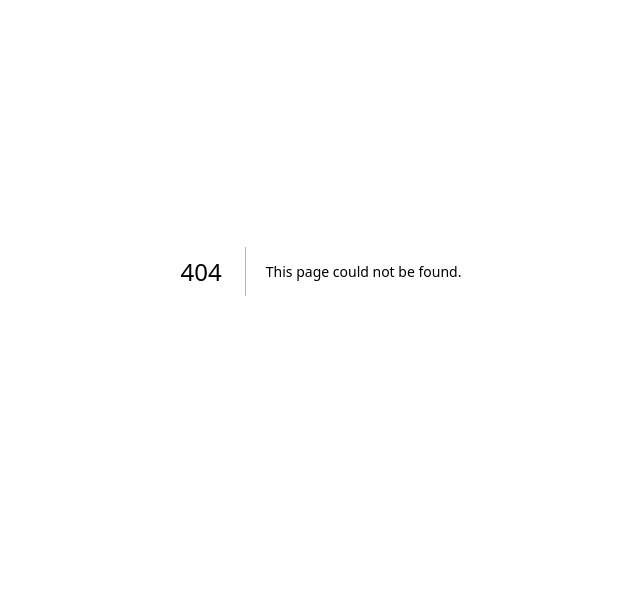
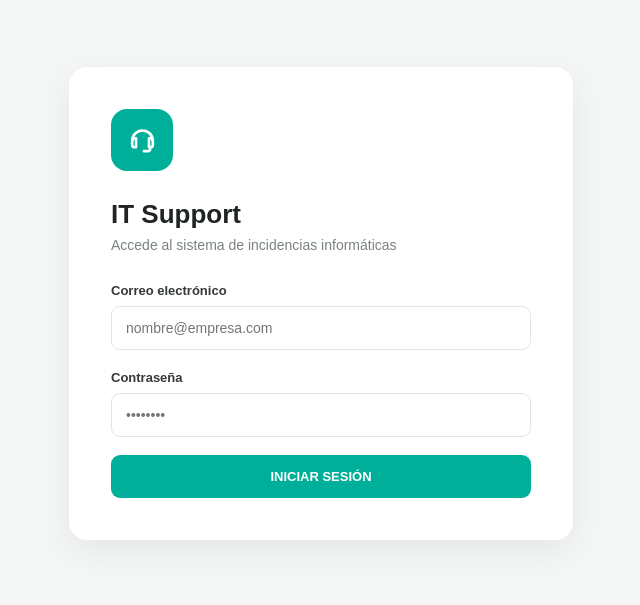
Before and after one commit to raqbranding/gci-it-tickets, a Next.js app: page /login in a window 1280 px wide. Before the commit this address had no page. Shown: the part 129-734 px from the top of the page, without its empty margins (319-959 px from the left). Built offline with nearby package versions, Linux system fonts and the light colour scheme; no server answers.

Commit message:
Implement login page with email and password

```diff
--- /dev/null
+++ b/app/login/page.tsx
@@ -0,0 +1,228 @@
+"use client";
+
+import { useState } from "react";
+import { useRouter } from "next/navigation";
+import { supabase } from "../../lib/supabase";
+
+export default function LoginPage() {
+  const router = useRouter();
+
+  const [email, setEmail] = useState("");
+  const [password, setPassword] = useState("");
+  const [loading, setLoading] = useState(false);
+  const [error, setError] = useState("");
+
+  async function handleLogin(e: React.FormEvent<HTMLFormElement>) {
+    e.preventDefault();
+
+    setLoading(true);
+    setError("");
+
+    const { data, error: loginError } =
+      await supabase.auth.signInWithPassword({
+        email,
+        password,
+      });
+
+    if (loginError || !data.user) {
+      setError("Correo electrónico o contraseña incorrectos.");
+      setLoading(false);
+      return;
+    }
+
+    // Comprobar que el usuario tiene acceso a IT Tickets
+    const { data: acceso, error: accesoError } = await supabase
+      .from("it_usuarios")
+      .select("rol, activo")
+      .eq("user_id", data.user.id)
+      .maybeSingle();
+
+    if (accesoError || !acceso || !acceso.activo) {
+      await supabase.auth.signOut();
+
+      setError(
+        "Tu usuario no tiene acceso al sistema de incidencias informáticas."
+      );
+
+      setLoading(false);
+      return;
+    }
+
+    router.push("/");
+    router.refresh();
+  }
+
+  return (
+    <main
+      style={{
+        minHeight: "100vh",
+        background: "#f5f7f7",
+        display: "flex",
+        alignItems: "center",
+        justifyContent: "center",
+        padding: "24px",
+        fontFamily: "'Poppins', Arial, sans-serif",
+      }}
+    >
+      <div
+        style={{
+          width: "100%",
+          maxWidth: "420px",
+          background: "#ffffff",
+          borderRadius: "18px",
+          padding: "42px",
+          boxShadow: "0 10px 35px rgba(0,0,0,0.07)",
+        }}
+      >
+        {/* ICONO SUPPORT */}
+        <div
+          style={{
+            width: "62px",
+            height: "62px",
+            borderRadius: "16px",
+            background: "#00AF9A",
+            display: "flex",
+            alignItems: "center",
+            justifyContent: "center",
+            marginBottom: "28px",
+          }}
+        >
+          <svg
+            width="31"
+            height="31"
+            viewBox="0 0 24 24"
+            fill="none"
+            stroke="white"
+            strokeWidth="2"
+            strokeLinecap="round"
+            strokeLinejoin="round"
+          >
+            <path d="M4 13a8 8 0 0 1 16 0" />
+            <path d="M18 19c0 1.1-.9 2-2 2h-3" />
+            <path d="M4 13v3a2 2 0 0 0 2 2h1v-7H6a2 2 0 0 0-2 2Z" />
+            <path d="M20 13v3a2 2 0 0 1-2 2h-1v-7h1a2 2 0 0 1 2 2Z" />
+          </svg>
+        </div>
+
+        <h1
+          style={{
+            margin: "0 0 7px",
+            fontSize: "26px",
+            fontWeight: 700,
+            color: "#202424",
+          }}
+        >
+          IT Support
+        </h1>
+
+        <p
+          style={{
+            margin: "0 0 30px",
+            color: "#7b8282",
+            fontSize: "14px",
+          }}
+        >
+          Accede al sistema de incidencias informáticas
+        </p>
+
+        <form onSubmit={handleLogin}>
+          <label
+            style={{
+              display: "block",
+              marginBottom: "8px",
+              color: "#343838",
+              fontSize: "13px",
+              fontWeight: 600,
+            }}
+          >
+            Correo electrónico
+          </label>
+
+          <input
+            type="email"
+            value={email}
+            onChange={(e) => setEmail(e.target.value)}
+            required
+            autoComplete="email"
+            placeholder="nombre@empresa.com"
+            style={{
+              width: "100%",
+              boxSizing: "border-box",
+              padding: "13px 14px",
+              marginBottom: "20px",
+              border: "1px solid #dfe4e4",
+              borderRadius: "9px",
+              outlineColor: "#00AF9A",
+              fontSize: "14px",
+            }}
+          />
+
+          <label
+            style={{
+              display: "block",
+              marginBottom: "8px",
+              color: "#343838",
+              fontSize: "13px",
+              fontWeight: 600,
+            }}
+          >
+            Contraseña
+          </label>
+
+          <input
+            type="password"
+            value={password}
+            onChange={(e) => setPassword(e.target.value)}
+            required
+            autoComplete="current-password"
+            placeholder="••••••••"
+            style={{
+              width: "100%",
+              boxSizing: "border-box",
+              padding: "13px 14px",
+              marginBottom: "18px",
+              border: "1px solid #dfe4e4",
+              borderRadius: "9px",
+              outlineColor: "#00AF9A",
+              fontSize: "14px",
+            }}
+          />
+
+          {error && (
+            <div
+              style={{
+                marginBottom: "18px",
+                padding: "11px 13px",
+                background: "#fff2f2",
+                color: "#b42318",
+                borderRadius: "8px",
+                fontSize: "13px",
+              }}
+            >
+              {error}
+            </div>
+          )}
+
+          <button
+            type="submit"
+            disabled={loading}
+            style={{
+              width: "100%",
+              padding: "14px",
+              border: "none",
+              borderRadius: "9px",
+              background: "#00AF9A",
+              color: "#ffffff",
+              fontSize: "13px",
+              fontWeight: 700,
+              cursor: loading ? "default" : "pointer",
+              opacity: loading ? 0.7 : 1,
+            }}
+          >
+            {loading ? "ACCEDIENDO..." : "INICIAR SESIÓN"}
+          </button>
+        </form>
+      </div>
+    </main>
+  );
+}
```
